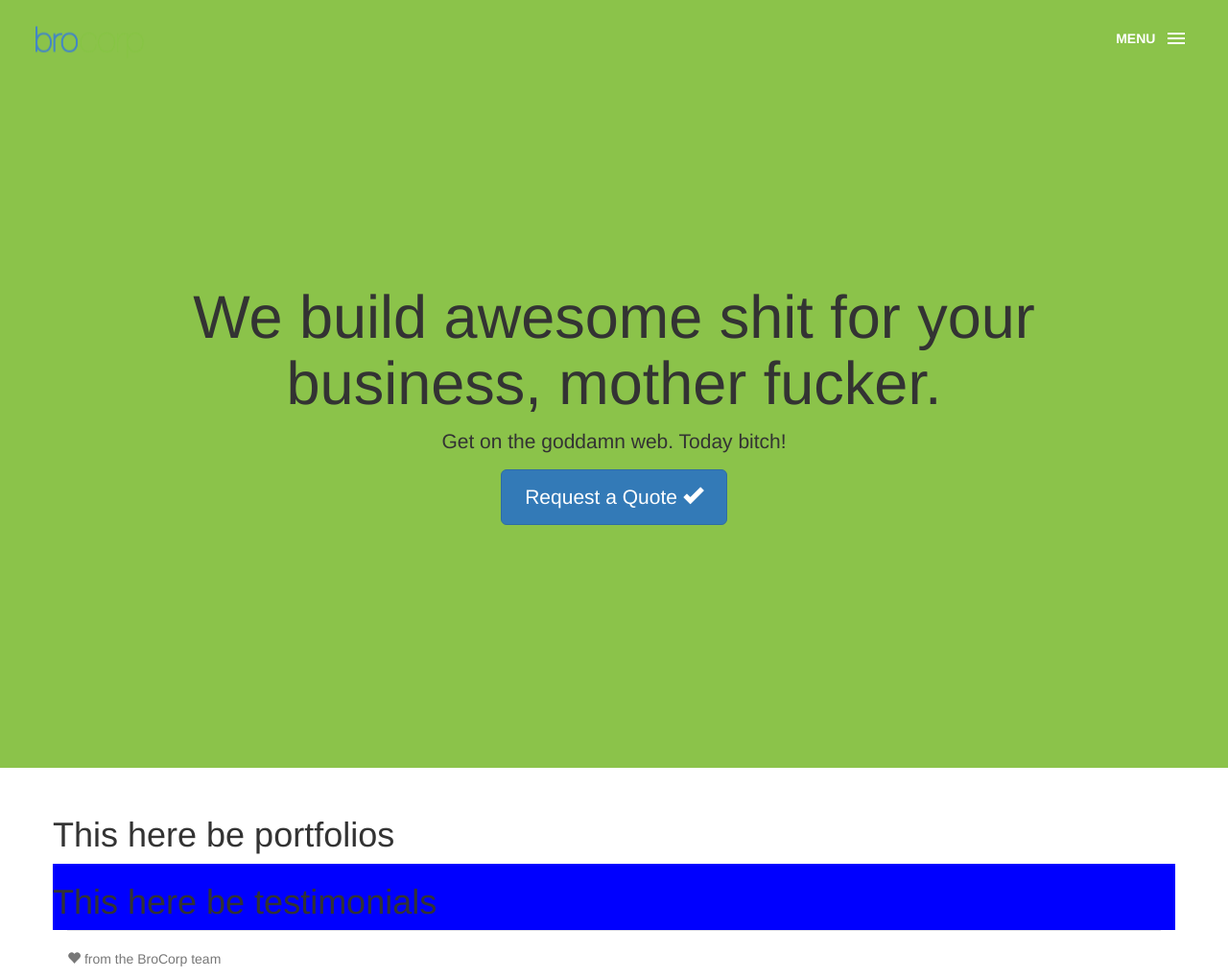
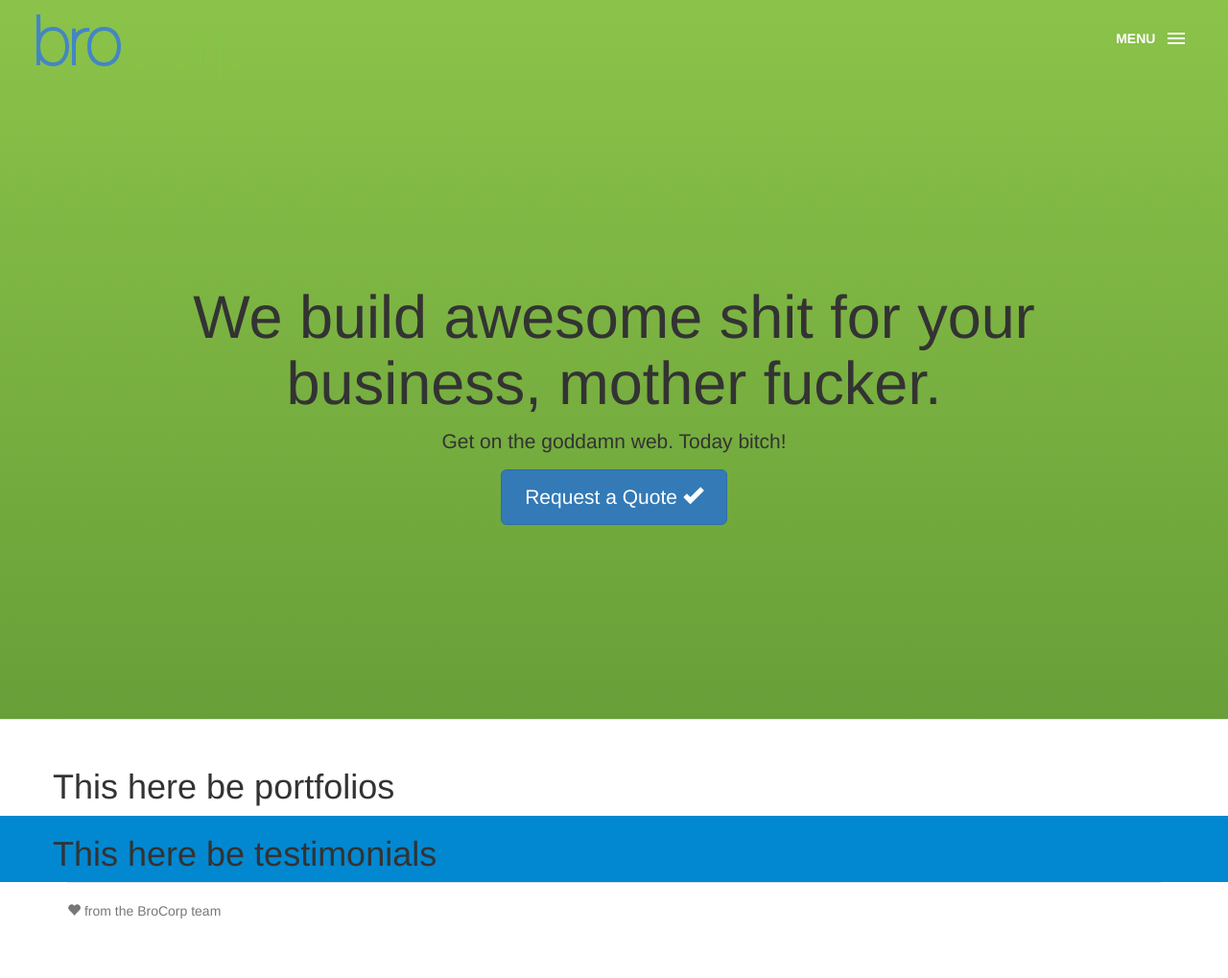
Before and after one commit to brocorpunited/betasite, a website: page app/index.html in a window 1280 px wide. Shown: the whole page at 96% size. After the commit the page ends 969 px from the top, so only its background shows below. Drawn offline with nearby package versions, Linux system fonts and the light colour scheme; files that its build step writes are made by us from their sources.

Commit message:
changes to home page

```diff
--- a/app/index.html
+++ b/app/index.html
@@ -24,7 +24,7 @@
     <div class="container">
       <div class="header">
         <header class="cd-header">
-		        <div class="cd-logo"><a href="#0"><img src="img/logo.png" class="img-responsive" width="50%" alt="Logo"></a></div>
+		        <div class="cd-logo"><a href="#0"><img src="img/logo.png" class="img-responsive" alt="Logo"></a></div>
 
 		        <a class="cd-primary-nav-trigger" href="#0">
 			           <span class="cd-menu-text">Menu</span><span class="cd-menu-icon"></span>
@@ -70,11 +70,13 @@
       <h1>This here be portfolios</h1>
     </div>
   </div>
-  <div class="container" id="testimonials">
+  <div class="testimonials">
+  <div class="container">
       <div class="row">
         <h1>This here be testimonials</h1>
       </div>
     </div>
+  </div>
 <div class="container">
       <div class="footer">
         <p><span class="glyphicon glyphicon-heart"></span> from the BroCorp team</p>
--- a/app/styles/main.css
+++ b/app/styles/main.css
@@ -21,9 +21,11 @@ html, body {
 
 /* Main marketing message and sign up button */
 .jumbotron {
+  /*background-image: linear-gradient(to top, #8BC34A, );*/
+  background-image: linear-gradient(to top, #689F38, #8BC34A);
   text-align: center;
   border-bottom: 1px solid #e5e5e5;
-  height: 100%;
+  height: 750px;
 }
 
 .jumbotron .btn {
@@ -44,10 +46,7 @@ html, body {
   margin-top: 28px;
 }
 
-/* Responsive: Portrait tablets and up */
-@media screen and (min-width: 768px) {
 
-  /* Remove the padding we set earlier */
   .header,
   .marketing,
   .footer {
@@ -57,12 +56,6 @@ html, body {
 
 
 
-  /* Remove the bottom border on the jumbotron for visual effect */
-  .jumbotron {
-    background-color: #8BC34A;
-    border-bottom: 0;
-  }
-}
 
 
 /* This is for the popout navigation, courtesy of http://codyhouse.co/gem/full-screen-pop-out-navigation/ */
@@ -387,6 +380,6 @@ html, body {
 
 
 /* Testimonial section */
-#testimonials {
-  background-color: blue;
+.testimonials {
+    background-color: #0288D1;
 }
```
